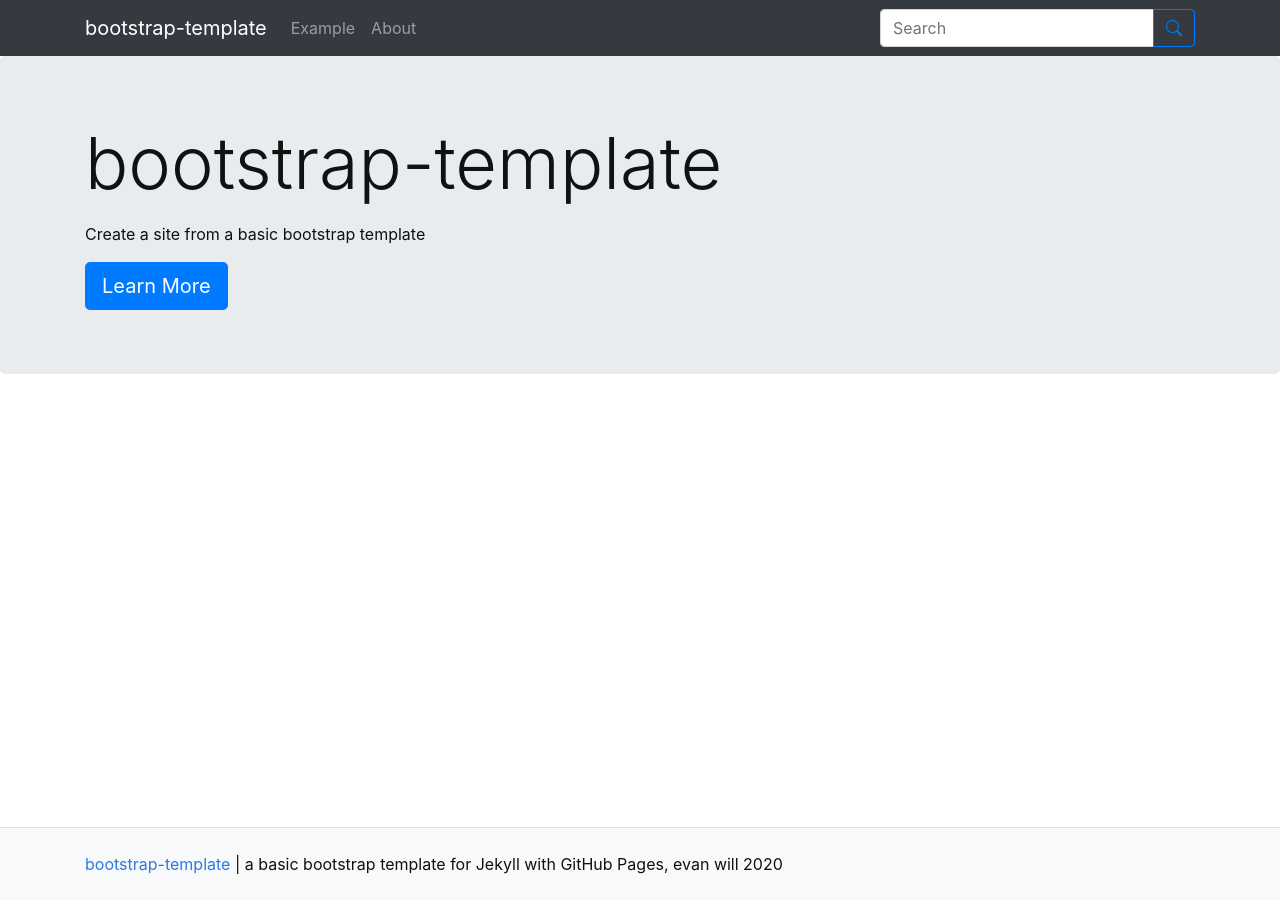
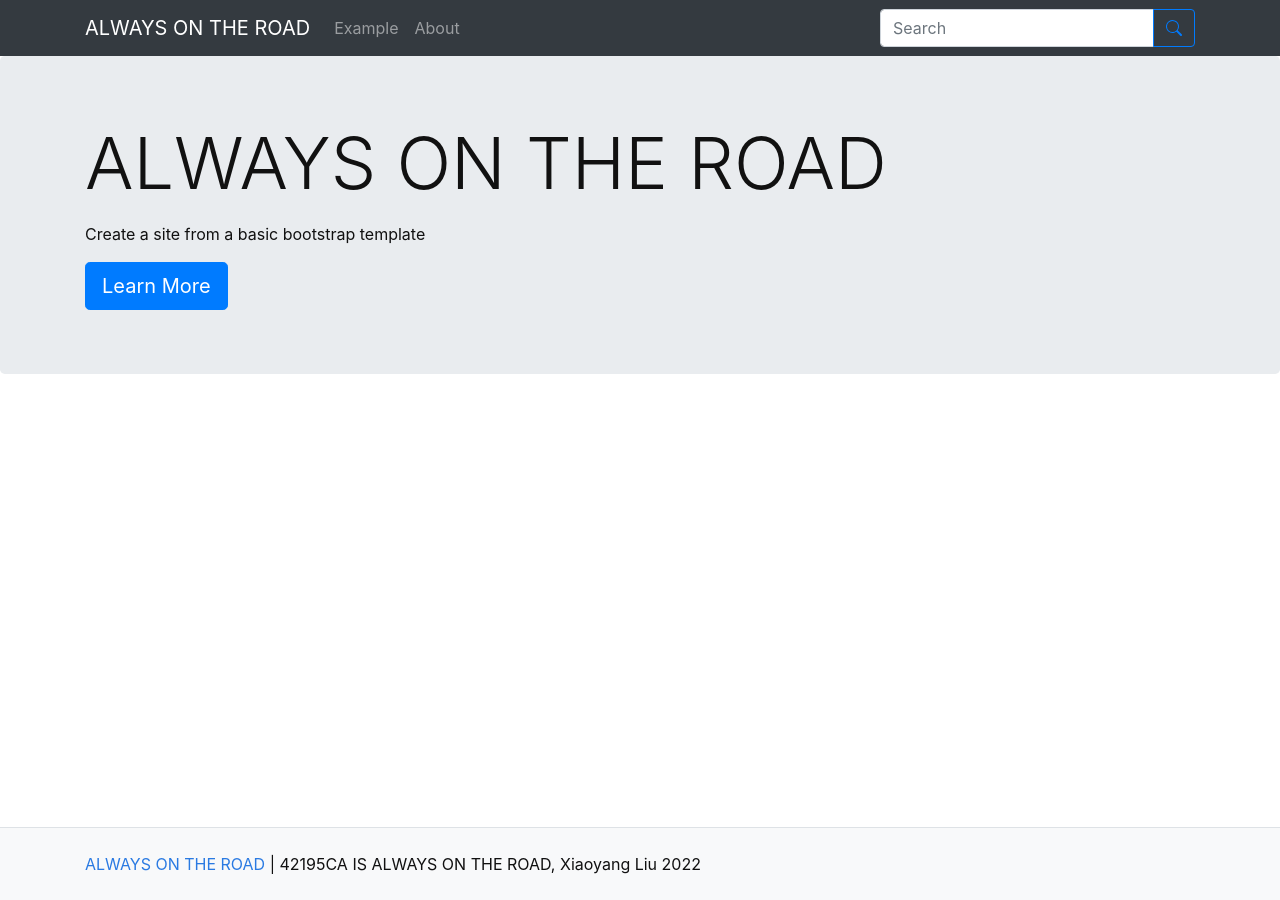
Before and after one commit to 42195CA/Jekyll, a Jekyll site: the page built from pages/index.md, in a window 1280 px wide. Built offline with Jekyll 4.4.1, drawn with Linux system fonts in a browser that asks for light colours.

Commit message:
change config.yml site settings

```diff
--- a/_config.yml
+++ b/_config.yml
@@ -9,10 +9,10 @@
 #######
 # SITE SETTINGS
 #
-title: bootstrap-template
-description: "a basic bootstrap template for Jekyll with GitHub Pages"
-year: 2020
-author: evan will
+title: ALWAYS ON THE ROAD
+description: "42195CA IS ALWAYS ON THE ROAD"
+year: 2022
+author: Xiaoyang Liu
 # add search box to navbar, true/false
 search: true
 
```
